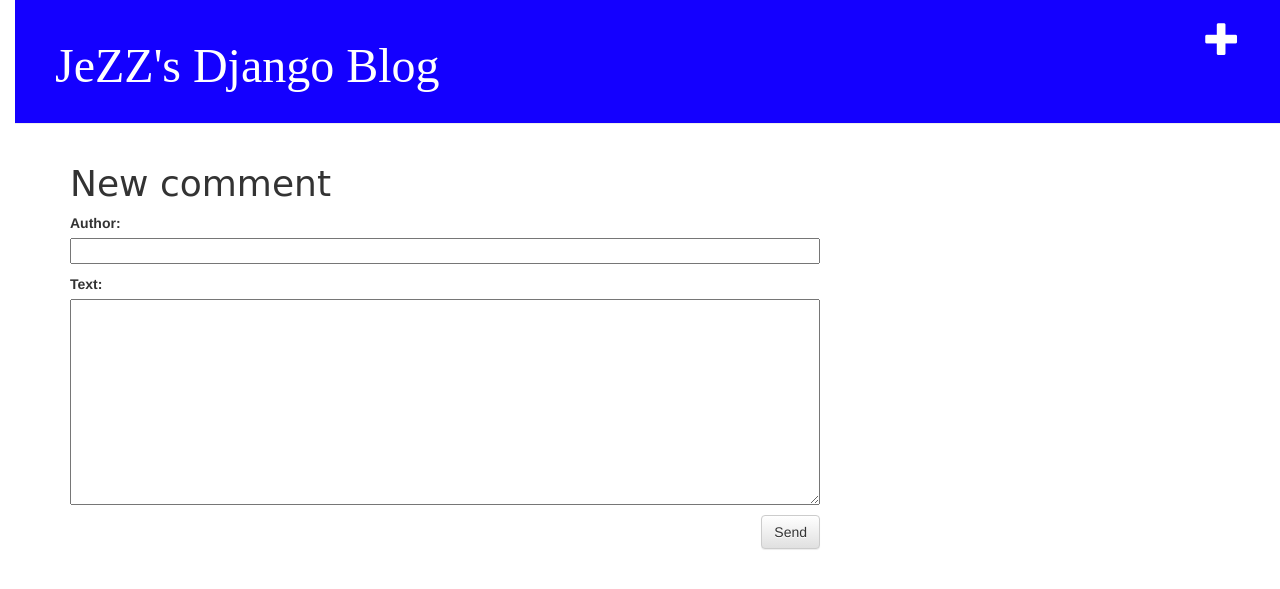
After one commit to jeremypashby/PythonLearning, a Django app: page /post/18/comment/ in a window 1280 px wide. The commit adds this page. Shown: the top 589 px of the page. Run offline with Django 3.2, Linux system fonts and the light colour scheme; data comes from the database, SQL or seed files in the repository; both versions use the stored data as it was after the commit; some libraries are stand-ins or nearby versions.

Commit message:
add comments

```diff
--- a/SmallProjectDjangoGirls/myvenv/blog/admin.py
+++ b/SmallProjectDjangoGirls/myvenv/blog/admin.py
@@ -1,5 +1,6 @@
 from django.contrib import admin
 
-from .models import Post
+from .models import Post, Comment
 
 admin.site.register(Post)
+admin.site.register(Comment)
--- a/SmallProjectDjangoGirls/myvenv/blog/forms.py
+++ b/SmallProjectDjangoGirls/myvenv/blog/forms.py
@@ -1,9 +1,16 @@
 from django import forms
 
-from .models import Post
+from .models import Post, Comment
 
 class PostForm(forms.ModelForm):
 
     class Meta:
         model = Post
         fields = ('title', 'text',)
+
+
+class CommentForm(forms.ModelForm):
+
+    class Meta:
+        model = Comment
+        fields = ('author', 'text',)
--- a/SmallProjectDjangoGirls/myvenv/blog/models.py
+++ b/SmallProjectDjangoGirls/myvenv/blog/models.py
@@ -17,5 +17,23 @@ class Post(models.Model):
         self.published_date = timezone.now()
         self.save()
 
+    def approved_comments(self):
+        return self.comments.filter(approved_comment=True)
+
     def __str__(self):
         return self.title
+
+
+class Comment(models.Model):
+    post = models.ForeignKey('blog.Post', related_name='comments')
+    author = models.CharField(max_length=200)
+    text = models.TextField()
+    created_date = models.DateTimeField(default=timezone.now)
+    approved_comment = models.BooleanField(default=False)
+
+    def approve(self):
+        self.approved_comment = True
+        self.save()
+
+    def __str__(self):
+        return self.text
--- a/SmallProjectDjangoGirls/myvenv/blog/static/css/blog.css
+++ b/SmallProjectDjangoGirls/myvenv/blog/static/css/blog.css
@@ -54,3 +54,7 @@ h1, h2, h3, h4 {
 .post h1 a, .post h1 a:visited {
     color: #000000;
 }
+
+.comment {
+    margin: 20px 0px 20px 20px;
+}
--- /dev/null
+++ b/SmallProjectDjangoGirls/myvenv/blog/templates/blog/add_comment_to_post.html
@@ -0,0 +1,9 @@
+{% extends 'blog/base.html' %}
+
+{% block content %}
+    <h1>New comment</h1>
+    <form method="POST" class="post-form">{% csrf_token %}
+        {{ form.as_p }}
+        <button type="submit" class="save btn btn-default">Send</button>
+    </form>
+{% endblock %}
--- a/SmallProjectDjangoGirls/myvenv/blog/templates/blog/post_list.html
+++ b/SmallProjectDjangoGirls/myvenv/blog/templates/blog/post_list.html
@@ -8,6 +8,7 @@
         </div>
         <h1><a href="{% url 'post_detail' pk=post.pk %}">{{ post.title }}</a></h1>
         <p>{{ post.text|linebreaksbr }}</p>
+        <a href="{% url 'blog.views.post_detail' pk=post.pk %}">Comments: {{ post.approved_comments.count }}</a>
     </div>
   {% endfor %}
 {% endblock %}
--- a/SmallProjectDjangoGirls/myvenv/blog/urls.py
+++ b/SmallProjectDjangoGirls/myvenv/blog/urls.py
@@ -6,4 +6,7 @@ urlpatterns = [
     #url(r'^post/new/$', views.post_list, name='post_list'),
     url(r'^post/(?P<pk>\d+)/$', views.post_detail, name='post_detail'),
     url(r'^post/new/$', views.post_new, name='post_new'),
+    url(r'^post/(?P<pk>\d+)/comment/$', views.add_comment_to_post, name='add_comment_to_post'),
+    url(r'^comment/(?P<pk>\d+)/approve/$', views.comment_approve, name='comment_approve'),
+    url(r'^comment/(?P<pk>\d+)/remove/$', views.comment_remove, name='comment_remove'),
 ]
--- a/SmallProjectDjangoGirls/myvenv/blog/views.py
+++ b/SmallProjectDjangoGirls/myvenv/blog/views.py
@@ -1,7 +1,8 @@
 from django.shortcuts import render, get_object_or_404, redirect
 from django.utils import timezone
-from .models import Post
-from .forms import PostForm
+from .models import Post, Comment
+from .forms import PostForm, CommentForm
+from django.contrib.auth.decorators import login_required
 
 def post_list(request):
     posts = Post.objects.filter(published_date__lte=timezone.now()).order_by('published_date')
@@ -23,3 +24,30 @@ def post_new(request):
     else:
         form = PostForm()
     return render(request, 'blog/post_edit.html', {'form': form})
+
+
+def add_comment_to_post(request, pk):
+    post = get_object_or_404(Post, pk=pk)
+    if request.method == "POST":
+        form = CommentForm(request.POST)
+        if form.is_valid():
+            comment = form.save(commit=False)
+            comment.post = post
+            comment.save()
+            return redirect('blog.views.post_detail', pk=post.pk)
+    else:
+        form = CommentForm()
+    return render(request, 'blog/add_comment_to_post.html', {'form': form})
+
+@login_required
+def comment_approve(request, pk):
+    comment = get_object_or_404(Comment, pk=pk)
+    comment.approve()
+    return redirect('blog.views.post_detail', pk=comment.post.pk)
+
+@login_required
+def comment_remove(request, pk):
+    comment = get_object_or_404(Comment, pk=pk)
+    post_pk = comment.post.pk
+    comment.delete()
+    return redirect('blog.views.post_detail', pk=post_pk)
```
Also changed, not shown: SmallProjectDjangoGirls/myvenv/blog/templates/blog/post_detail.html (+20 -0 lines), SmallProjectDjangoGirls/myvenv/blog/migrations/0002_comment.py (added), SmallProjectDjangoGirls/myvenv/db.sqlite3, 6 other files.
